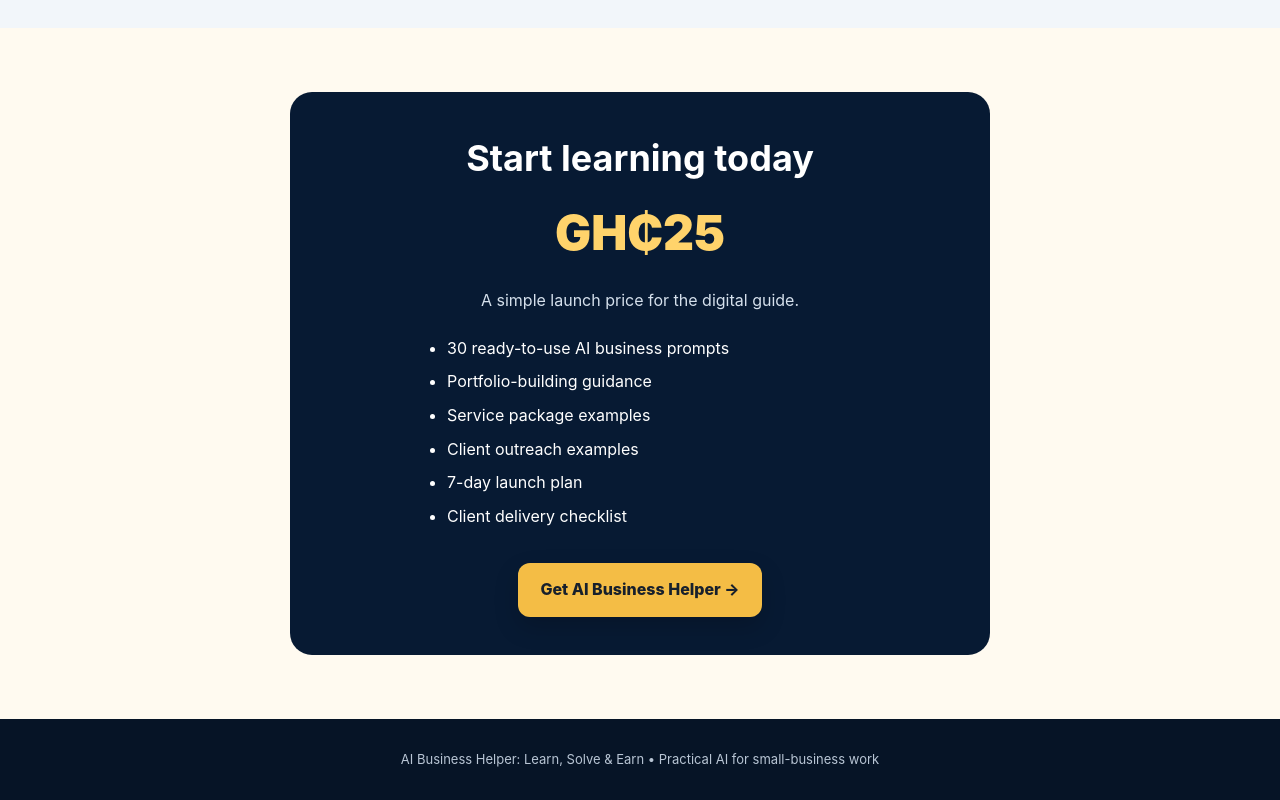
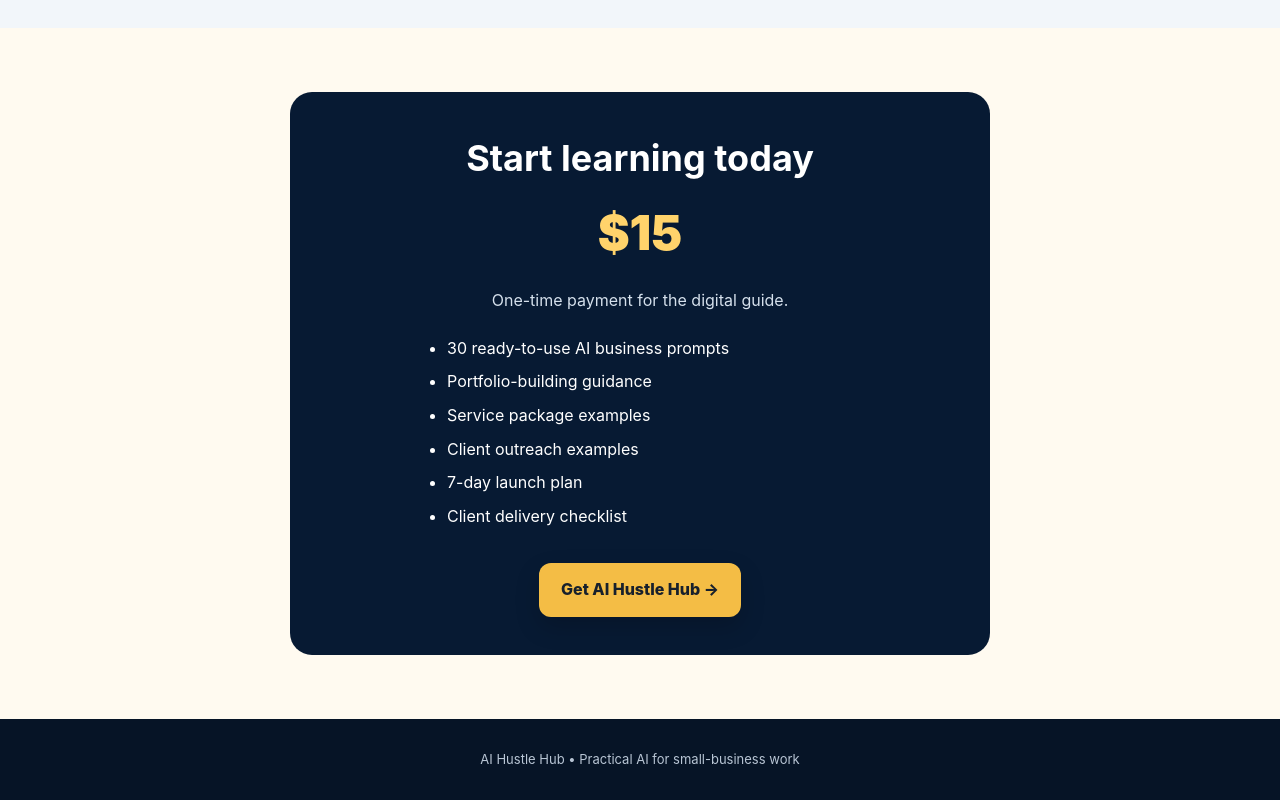
Before and after one commit to makafuigborya-afk/-Ghanadatahubb, a plain HTML site: page index.html in a window 1280 px wide. Shown: the part 1994-2794 px from the top of the page. Drawn offline with Linux system fonts and the light colour scheme.

Commit message:
Update branding to AI Hustle Hub and price to $15

```diff
--- a/index.html
+++ b/index.html
@@ -3,8 +3,8 @@
 <head>
 <meta charset="utf-8">
 <meta name="viewport" content="width=device-width,initial-scale=1">
-<meta name="description" content="AI Business Helper: Learn, Solve & Earn — a beginner-friendly guide to using AI for practical small-business work and earning opportunities.">
-<title>AI Business Helper — Learn, Solve & Earn</title>
+<meta name="description" content="AI Hustle Hub: Learn, Solve & Earn — a beginner-friendly guide to using AI for practical small-business work and earning opportunities.">
+<title>AI Hustle Hub — Learn, Solve & Earn</title>
 <style>
 :root{--navy:#071a33;--navy2:#0d2a4d;--gold:#f4bd45;--cream:#fffaf0;--ink:#142238;--muted:#617084;--white:#fff}
 *{box-sizing:border-box}body{margin:0;font-family:Inter,system-ui,-apple-system,Segoe UI,Roboto,Arial,sans-serif;color:var(--ink);background:var(--cream);line-height:1.6}
@@ -28,7 +28,7 @@
 </style>
 </head>
 <body>
-<header><div class="wrap nav"><div class="brand">AI Business Helper</div><div class="mini">Learn • Solve • Earn</div></div></header>
+<header><div class="wrap nav"><div class="brand">AI Hustle Hub</div><div class="mini">Learn • Solve • Earn</div></div></header>
 
 <main>
 <section class="hero">
@@ -40,7 +40,7 @@
 <a class="cta" href="https://gumroad.com/l/gexlnh" data-gumroad-action="buy">Get the Guide →</a>
 </div>
 <div class="book">
-<div><small>Digital Guide</small><h2>AI Business Helper:<br>Learn, Solve & Earn</h2><div class="line"></div></div>
+<div><small>Digital Guide</small><h2>AI Hustle Hub:<br>Learn, Solve & Earn</h2><div class="line"></div></div>
 <p>Made for beginners who want a practical AI skill they can start practicing with a phone and free tools.</p>
 </div>
 </div>
@@ -78,8 +78,8 @@
 <div class="wrap">
 <div class="price">
 <h2>Start learning today</h2>
-<div class="amount">GH₵25</div>
-<p>A simple launch price for the digital guide.</p>
+<div class="amount">$15</div>
+<p>One-time payment for the digital guide.</p>
 <ul>
 <li>30 ready-to-use AI business prompts</li>
 <li>Portfolio-building guidance</li>
@@ -88,13 +88,13 @@
 <li>7-day launch plan</li>
 <li>Client delivery checklist</li>
 </ul>
-<a class="cta" href="https://gumroad.com/l/gexlnh" data-gumroad-action="buy">Get AI Business Helper →</a>
+<a class="cta" href="https://gumroad.com/l/gexlnh" data-gumroad-action="buy">Get AI Hustle Hub →</a>
 </div>
 </div>
 </section>
 </main>
 
-<footer><div class="wrap">AI Business Helper: Learn, Solve & Earn • Practical AI for small-business work</div></footer>
+<footer><div class="wrap">AI Hustle Hub • Practical AI for small-business work</div></footer>
 <script src="https://gumroad.com/js/gumroad.js"></script>
 </body>
 </html>
```
